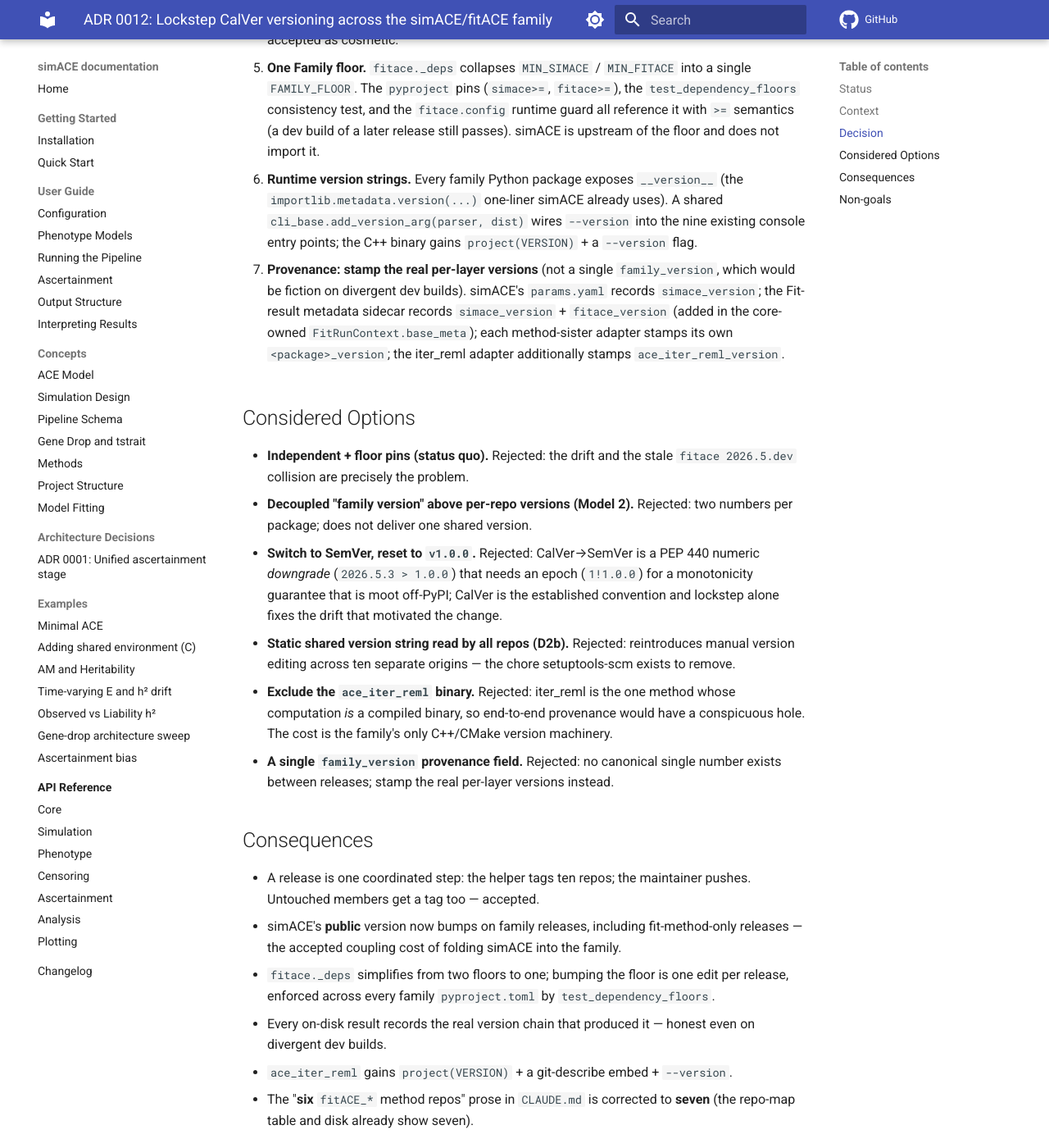
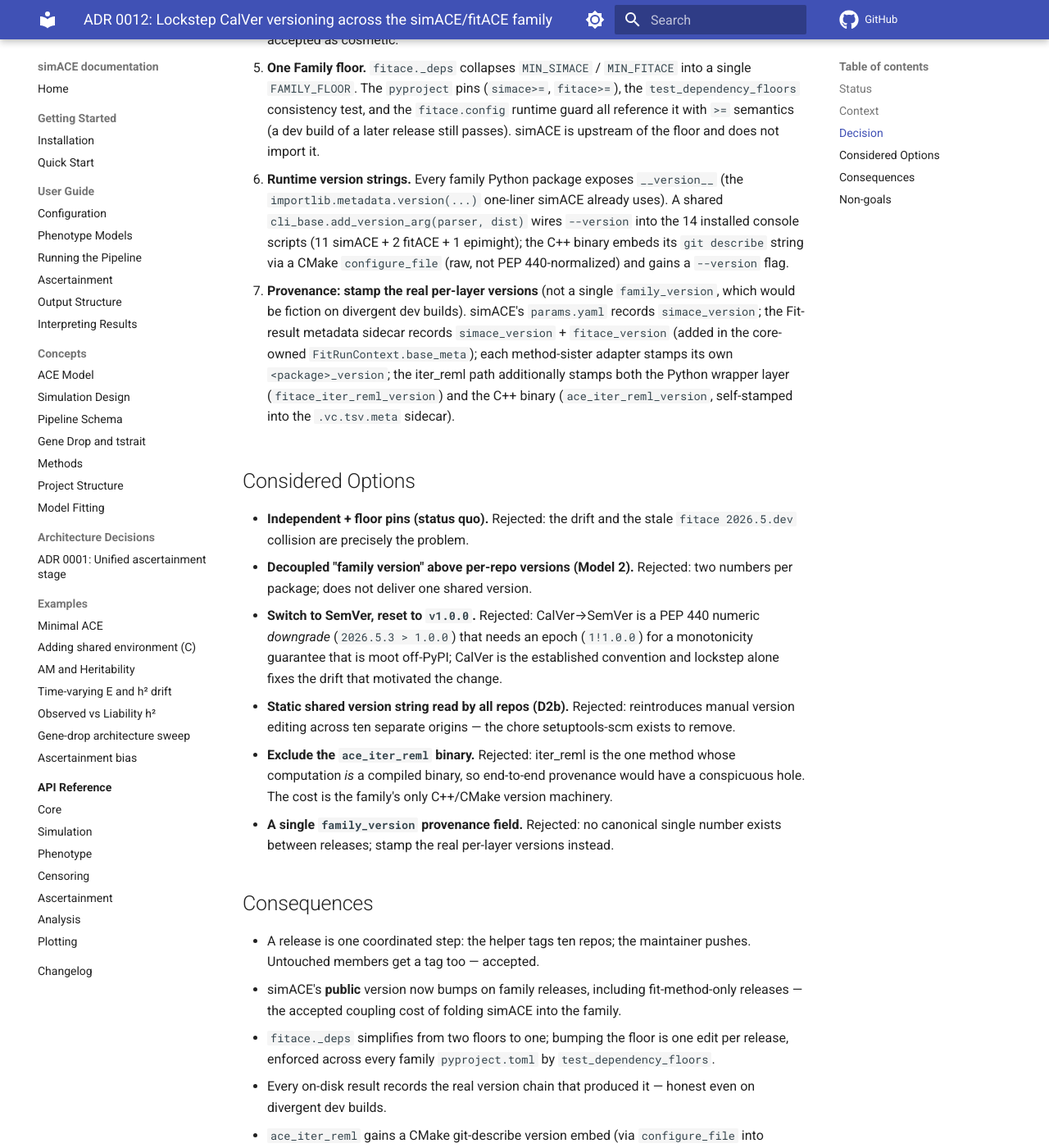
Before and after one commit to rwaples/simACE, an MkDocs documentation site: the page built from docs/adr/0012-lockstep-family-versioning.md, in a window 1280 px wide and 1400 px high, scrolled down 1173 px. Shown: the whole window at 82% size. Built offline with MkDocs 1.6.1 and Material for MkDocs 9.7.7, drawn with Linux system fonts in a browser that asks for light colours; comment, search, counter and statistics services are not loaded.

Commit message:
Correct lockstep versioning docs to match implementation
Fix "six" -> "seven" fitACE_* method repos; rewrite the Versioning section for
lockstep CalVer + FAMILY_FLOOR + the release helper. Correct ADR 0012 to the
14 installed console scripts (not nine generic CLIs), the raw CMake git-describe
binary embed (not project(VERSION)), and the iter_reml Python-wrapper stamp
(fitace_iter_reml_version) alongside the binary self-stamp.

```diff
--- a/docs/adr/0012-lockstep-family-versioning.md
+++ b/docs/adr/0012-lockstep-family-versioning.md
@@ -55,16 +55,18 @@ public and/or independently consumed and keep their own (SemVer) versions.
 6. **Runtime version strings.** Every family Python package exposes
    `__version__` (the `importlib.metadata.version(...)` one-liner simACE already
    uses). A shared `cli_base.add_version_arg(parser, dist)` wires `--version`
-   into the nine existing console entry points; the C++ binary gains
-   `project(VERSION)` + a `--version` flag.
+   into the 14 installed console scripts (11 simACE + 2 fitACE + 1 epimight);
+   the C++ binary embeds its `git describe` string via a CMake `configure_file`
+   (raw, not PEP 440-normalized) and gains a `--version` flag.
 
 7. **Provenance: stamp the real per-layer versions** (not a single
    `family_version`, which would be fiction on divergent dev builds). simACE's
    `params.yaml` records `simace_version`; the Fit-result metadata sidecar
    records `simace_version` + `fitace_version` (added in the core-owned
    `FitRunContext.base_meta`); each method-sister adapter stamps its own
-   `<package>_version`; the iter_reml adapter additionally stamps
-   `ace_iter_reml_version`.
+   `<package>_version`; the iter_reml path additionally stamps both the Python
+   wrapper layer (`fitace_iter_reml_version`) and the C++ binary
+   (`ace_iter_reml_version`, self-stamped into the `.vc.tsv.meta` sidecar).
 
 ## Considered Options
 
@@ -97,7 +99,8 @@ public and/or independently consumed and keep their own (SemVer) versions.
   `test_dependency_floors`.
 - Every on-disk result records the real version chain that produced it — honest
   even on divergent dev builds.
-- `ace_iter_reml` gains `project(VERSION)` + a git-describe embed + `--version`.
+- `ace_iter_reml` gains a CMake git-describe version embed (via `configure_file`
+  into `version.h`) + a `--version` flag.
 - The "**six** `fitACE_*` method repos" prose in `CLAUDE.md` is corrected to
   **seven** (the repo-map table and disk already show seven).
 
```
Also changed, not shown: CLAUDE.md (+14 -6 lines).
